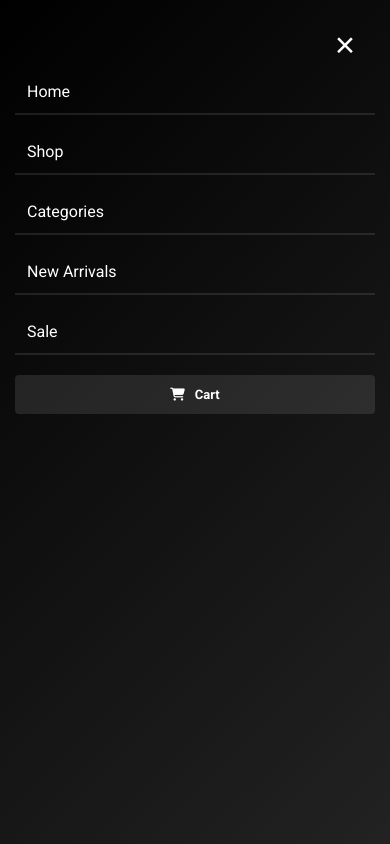
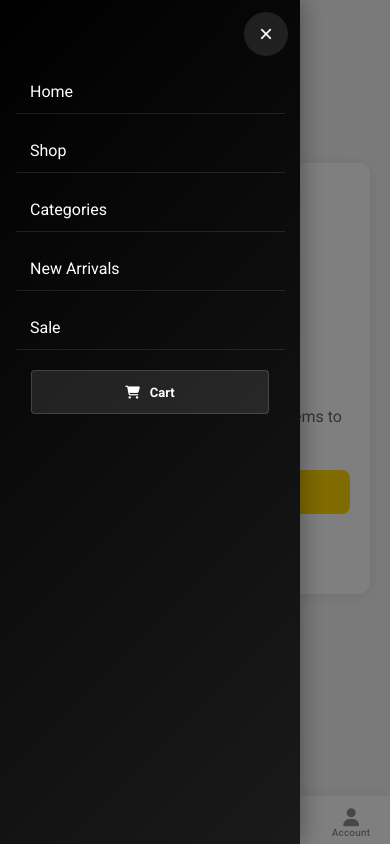
Before and after one commit to varteco/Aisha-beatuy, a website: page frontend/public/cart.html in a window 390 px wide. Both pictures are taken after a click on the button 34 px from the left and 45 px from the top of the page. Drawn offline with Linux system fonts and the light colour scheme.

Commit message:
Professional mobile UX: slide-in nav, animations, touch optimization
- Mobile nav slides from left (Amazon-style) with backdrop overlay
- Bottom nav: slide-up animation, active indicator line, iOS badges
- 44px minimum touch targets on all interactive elements
- Scale-down tap feedback on buttons, cards, nav items
- Smooth page scrolling, disabled tap highlights
- Overlay + scroll-lock on all 11 pages with mobile nav
- Updated toggleMobileMenu() for overlay/body scroll handling

```diff
--- a/frontend/public/cart.html
+++ b/frontend/public/cart.html
@@ -565,6 +565,8 @@
 </div>
 
   <!-- Mobile Navigation -->
+  <!-- Mobile Nav Overlay -->
+  <div class="mobile-nav-overlay" id="mobileNavOverlay" onclick="toggleMobileMenu()"></div>
   <div class="mobile-nav" id="mobileNav">
     <button class="mobile-nav-close" onclick="toggleMobileMenu()">&times;</button>
     <ul class="mobile-nav-links">
@@ -1003,7 +1005,12 @@
 
         function toggleMobileMenu() {
             var nav = document.getElementById('mobileNav');
-            if (nav) nav.classList.toggle('active');
+            var overlay = document.getElementById('mobileNavOverlay');
+            if (nav) {
+                nav.classList.toggle('active');
+                if (overlay) overlay.classList.toggle('active');
+                document.body.style.overflow = nav.classList.contains('active') ? 'hidden' : '';
+            }
         }
 
         function saveForLater(id) {
--- a/frontend/public/css/style.css
+++ b/frontend/public/css/style.css
@@ -2457,25 +2457,29 @@ body.rtl .main-footer .container {
 .mobile-top-row {
   display: none;
   align-items: center;
-  gap: 10px;
-  padding: 8px 0;
+  gap: 6px;
+  padding: 6px 0;
 }
 
 .mobile-top-row .mobile-menu-toggle {
   background: none;
   border: none;
-  padding: 8px 10px;
+  padding: 10px 12px;
   cursor: pointer;
   font-size: 22px;
   color: var(--black);
   display: flex;
   align-items: center;
   justify-content: center;
-  border-radius: 4px;
-}
-
-.mobile-top-row .mobile-menu-toggle:hover {
+  border-radius: 8px;
+  min-width: 44px;
+  min-height: 44px;
+  -webkit-tap-highlight-color: transparent;
+}
+
+.mobile-top-row .mobile-menu-toggle:active {
   background: var(--light);
+  transform: scale(0.95);
 }
 
 .mobile-top-row .mobile-logo-link {
@@ -2483,59 +2487,91 @@ body.rtl .main-footer .container {
   align-items: center;
   line-height: 1;
   text-decoration: none;
+  min-height: 44px;
 }
 
 .mobile-top-row .mobile-logo-link img {
-  height: 36px;
+  height: 32px;
   display: block;
 }
 
-.mobile-top-row .mobile-top-spacer {
-  flex: 1;
-}
-
-/* Legacy mobile menu toggle (deprecated - will be hidden) */
-.mobile-menu-toggle-legacy {
-  display: none !important;
-}
-
+/* Mobile Nav - Slide from left (Amazon-style) */
 .mobile-nav {
-  display: none;
+  position: fixed;
+  top: 0;
+  left: -300px;
+  width: 300px;
+  max-width: 85vw;
+  height: 100%;
+  background: linear-gradient(135deg, #000 0%, #1a1a1a 100%);
+  z-index: 10000;
+  padding: 80px 0 20px;
+  overflow-y: auto;
+  transition: left 0.3s cubic-bezier(0.4, 0, 0.2, 1);
+  box-shadow: 4px 0 20px rgba(0, 0, 0, 0.3);
+}
+
+.mobile-nav.active {
+  left: 0;
+}
+
+/* Overlay when mobile nav is open */
+.mobile-nav-overlay {
   position: fixed;
   top: 0;
   left: 0;
   width: 100%;
   height: 100%;
-  background: linear-gradient(135deg, #000 0%, #222 100%);
+  background: rgba(0, 0, 0, 0.5);
   z-index: 9999;
-  padding: 80px 20px 20px;
-  overflow-y: auto;
-}
-
-.mobile-nav.active {
-  display: block;
+  opacity: 0;
+  pointer-events: none;
+  transition: opacity 0.3s ease;
+}
+
+.mobile-nav-overlay.active {
+  opacity: 1;
+  pointer-events: auto;
 }
 
 .mobile-nav-close {
   position: absolute;
-  top: 25px;
-  right: 25px;
-  background: none;
+  top: 12px;
+  right: 12px;
+  background: rgba(255, 255, 255, 0.1);
   border: none;
   color: var(--white);
-  font-size: 35px;
+  font-size: 24px;
   cursor: pointer;
-  width: 40px;
-  height: 40px;
+  width: 44px;
+  height: 44px;
   display: flex;
   align-items: center;
   justify-content: center;
   border-radius: 50%;
-  transition: background 0.3s;
+  transition: background 0.2s;
 }
 
 .mobile-nav-close:hover {
-  background: rgba(255, 255, 255, 0.1);
+  background: rgba(255, 255, 255, 0.2);
+}
+
+.mobile-nav-header {
+  padding: 0 20px 20px;
+  border-bottom: 1px solid rgba(255, 255, 255, 0.1);
+  margin-bottom: 8px;
+}
+
+.mobile-nav-header .mobile-nav-greeting {
+  color: var(--white);
+  font-size: 14px;
+  opacity: 0.7;
+}
+
+.mobile-nav-header .mobile-nav-name {
+  color: var(--primary);
+  font-size: 20px;
+  font-weight: 700;
 }
 
 .mobile-nav-links {
@@ -2546,31 +2582,39 @@ body.rtl .main-footer .container {
 
 .mobile-nav-links li {
   margin-bottom: 0;
-  border-bottom: 1px solid rgba(255, 255, 255, 0.1);
 }
 
 .mobile-nav-links a {
-  display: block;
+  display: flex;
+  align-items: center;
+  gap: 14px;
   color: var(--white);
   text-decoration: none;
-  font-size: 18px;
-  padding: 18px 15px;
-  transition: all 0.3s;
-  border-radius: 0;
+  font-size: 16px;
+  padding: 16px 20px;
+  transition: all 0.2s;
+  border-left: 3px solid transparent;
+}
+
+.mobile-nav-links a i {
+  width: 22px;
+  text-align: center;
+  opacity: 0.7;
+  font-size: 16px;
 }
 
 .mobile-nav-links a:hover,
 .mobile-nav-links a.active {
   color: var(--primary);
-  background: rgba(255, 255, 255, 0.05);
-  padding-left: 25px;
+  background: rgba(255, 215, 0, 0.08);
+  border-left-color: var(--primary);
 }
 
 .mobile-nav-actions {
-  margin-top: 30px;
+  margin: 20px 16px;
   display: flex;
   flex-direction: column;
-  gap: 15px;
+  gap: 10px;
 }
 
 .mobile-nav-actions a {
@@ -2578,24 +2622,34 @@ body.rtl .main-footer .container {
   align-items: center;
   justify-content: center;
   gap: 10px;
-  color: var(--white);
   text-decoration: none;
-  padding: 16px;
+  padding: 14px;
+  font-weight: 600;
+  border-radius: 10px;
+  transition: all 0.2s;
+  font-size: 14px;
+  min-height: 44px;
+}
+
+.mobile-nav-actions a:first-child {
   background: var(--primary);
   color: var(--black);
-  font-weight: bold;
-  border-radius: 8px;
-  transition: all 0.3s;
-}
-
-.mobile-nav-actions a:hover {
-  background: #e6c200;
-  transform: translateY(-2px);
+}
+
+.mobile-nav-actions a:last-child {
+  background: rgba(255, 255, 255, 0.1);
+  color: var(--white);
+  border: 1px solid rgba(255, 255, 255, 0.15);
+}
+
+.mobile-nav-actions a:active {
+  transform: scale(0.97);
 }
 
 .mobile-nav .lang-switcher {
-  margin-top: 20px;
+  margin-top: 16px;
   justify-content: center;
+  padding: 0 20px;
 }
 
 .mobile-nav .lang-btn {
@@ -2605,9 +2659,9 @@ body.rtl .main-footer .container {
 
 /* Desktop: hide mobile nav */
 @media (min-width: 769px) {
-
   .mobile-top-row,
-  .mobile-nav {
+  .mobile-nav,
+  .mobile-nav-overlay {
     display: none !important;
   }
 
@@ -2616,7 +2670,7 @@ body.rtl .main-footer .container {
   }
 }
 
-/* Mobile: show mobile nav, hide main-nav logo (duplicated in mobile-top-row) */
+/* Mobile: show mobile nav, hide main-nav logo */
 @media (max-width: 768px) {
   .mobile-top-row {
     display: flex;
@@ -3618,6 +3672,60 @@ body.rtl .main-footer .container {
   color: #000;
 }
 
+/* Professional touch feedback for interactive elements */
+.product-card,
+.category-box,
+.feature-card,
+.bottom-nav-item,
+.mobile-menu-toggle,
+.filter-drawer-toggle,
+.btn,
+.add-to-cart,
+.btn-banner,
+.btn-primary,
+.btn-outline,
+.pay-btn,
+.auth-submit-btn,
+.forgot-btn,
+.search-btn,
+.home-filter-btn,
+.sale-filter {
+  -webkit-tap-highlight-color: transparent;
+  touch-action: manipulation;
+}
+
+.product-card:active {
+  transform: scale(0.98);
+  transition: transform 0.15s;
+}
+
+.btn:active,
+.add-to-cart:active,
+.btn-banner:active,
+.btn-primary:active,
+.pay-btn:active,
+.auth-submit-btn:active,
+.search-btn:active {
+  transform: scale(0.96);
+  transition: transform 0.1s;
+}
+
+/* Button minimum touch target */
+.btn,
+.add-to-cart,
+.btn-banner,
+.btn-primary,
+.btn-outline,
+.pay-btn,
+.auth-submit-btn,
+.forgot-btn,
+.search-btn,
+.filter-drawer-toggle,
+.home-filter-btn,
+.sale-filter {
+  min-height: 44px;
+}
+
 .size-btn.selected {
   border-color: #FFD700;
   background: #FFD700;
@@ -3630,7 +3738,7 @@ body.rtl .main-footer .container {
    Bottom Nav, Horizontal Scroll, Filter Drawer
    ============================================ */
 
-/* Mobile Bottom Navigation */
+/* Mobile Bottom Navigation - Professional */
 .mobile-bottom-nav {
   display: none;
   position: fixed;
@@ -3638,12 +3746,18 @@ body.rtl .main-footer .container {
   left: 0;
   right: 0;
   background: #fff;
-  border-top: 1px solid #eee;
+  border-top: 1px solid #f0f0f0;
   z-index: 9998;
-  padding: 6px 0;
-  padding-bottom: env(safe-area-inset-bottom, 6px);
-  box-shadow: 0 -2px 10px rgba(0,0,0,0.08);
+  padding: 4px 0;
+  padding-bottom: env(safe-area-inset-bottom, 4px);
+  box-shadow: 0 -2px 12px rgba(0,0,0,0.06);
   justify-content: space-around;
+  animation: bottomNavSlideUp 0.3s ease;
+}
+
+@keyframes bottomNavSlideUp {
+  from { transform: translateY(100%); }
+  to { transform: translateY(0); }
 }
 
 .mobile-bottom-nav .bottom-nav-item {
@@ -3652,22 +3766,28 @@ body.rtl .main-footer .container {
   flex-direction: column;
   align-items: center;
   text-decoration: none;
-  color: #666;
+  color: #8e8e93;
   font-size: 10px;
-  gap: 1px;
-  padding: 2px 0;
-  transition: color 0.2s;
+  gap: 2px;
+  padding: 6px 0 4px;
+  transition: color 0.15s;
   position: relative;
+  -webkit-tap-highlight-color: transparent;
+  min-height: 44px;
+  justify-content: center;
 }
 
 .mobile-bottom-nav .bottom-nav-item i {
   font-size: 20px;
-  color: #666;
-  transition: color 0.2s;
+  color: #8e8e93;
+  transition: color 0.15s, transform 0.2s;
 }
 
 .mobile-bottom-nav .bottom-nav-item span {
   line-height: 1;
+  font-size: 10px;
+  font-weight: 500;
+  letter-spacing: 0.2px;
 }
 
 .mobile-bottom-nav .bottom-nav-item.active i,
@@ -3679,22 +3799,44 @@ body.rtl .main-footer .container {
   color: var(--primary);
 }
 
+.mobile-bottom-nav .bottom-nav-item.active i {
+  transform: scale(1.05);
+}
+
+.mobile-bottom-nav .bottom-nav-item:active {
+  opacity: 0.7;
+}
+
+/* Active indicator line */
+.mobile-bottom-nav .bottom-nav-item.active::after {
+  content: '';
+  position: absolute;
+  top: 0;
+  left: 50%;
+  transform: translateX(-50%);
+  width: 24px;
+  height: 2px;
+  background: var(--primary);
+  border-radius: 0 0 2px 2px;
+}
+
 .mobile-bottom-nav .bottom-nav-item .nav-badge-bottom {
   position: absolute;
-  top: -2px;
+  top: 2px;
   right: 50%;
-  transform: translateX(14px);
-  background: var(--primary);
-  color: #000;
+  transform: translateX(16px);
+  background: #ff3b30;
+  color: #fff;
   font-size: 9px;
-  font-weight: bold;
+  font-weight: 700;
   min-width: 16px;
   height: 16px;
-  border-radius: 50%;
+  border-radius: 8px;
   display: flex;
   align-items: center;
   justify-content: center;
-  padding: 0 3px;
+  padding: 0 4px;
+  box-shadow: 0 1px 3px rgba(255, 59, 48, 0.3);
 }
 
 @media (max-width: 768px) {
@@ -3708,6 +3850,12 @@ body.rtl .main-footer .container {
 }
 
 /* Horizontal Scroll Product Sections (Amazon-style) */
+/* Smooth scrolling for the whole page */
+html {
+  scroll-behavior: smooth;
+  -webkit-tap-highlight-color: transparent;
+}
+
 .hscroll-mobile .products-grid-main {
   display: grid;
 }
--- a/frontend/public/js/main.js
+++ b/frontend/public/js/main.js
@@ -776,11 +776,14 @@ function subscribeNewsletter(e) {
   }
 }
 
-// Mobile menu toggle
+// Mobile menu toggle (slide-in from left)
 function toggleMobileMenu() {
   const mobileNav = document.getElementById('mobileNav');
+  const overlay = document.getElementById('mobileNavOverlay');
   if (mobileNav) {
     mobileNav.classList.toggle('active');
+    if (overlay) overlay.classList.toggle('active');
+    document.body.style.overflow = mobileNav.classList.contains('active') ? 'hidden' : '';
   }
 }
 
```
Also changed, not shown: frontend/public/cart-login.html (+2 -0 lines), frontend/public/cart-products.html (+2 -0 lines), frontend/public/categories.html (+2 -0 lines), frontend/public/index.html (+4 -1 lines), frontend/public/new-arrivals.html (+2 -0 lines), frontend/public/order-success.html (+2 -0 lines), frontend/public/page.html (+2 -0 lines), frontend/public/sale.html (+2 -0 lines), frontend/public/shop.html (+2 -0 lines), frontend/public/wishlist.html (+2 -0 lines).
